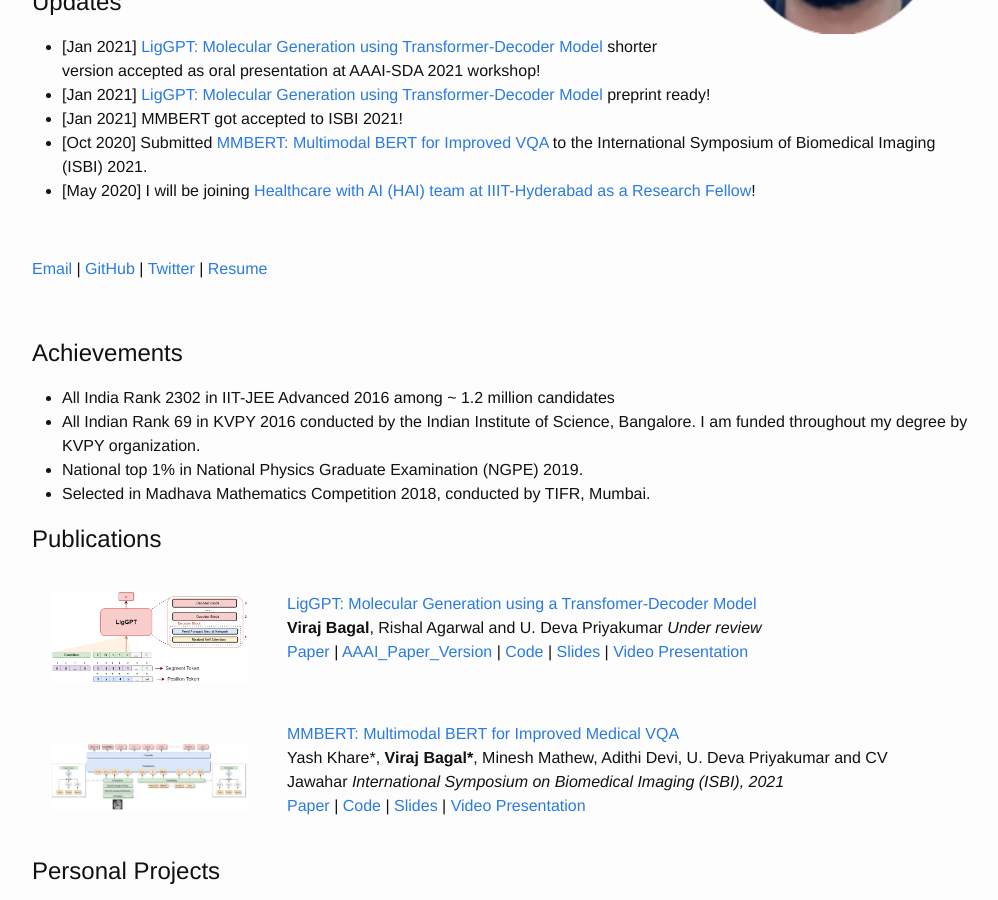
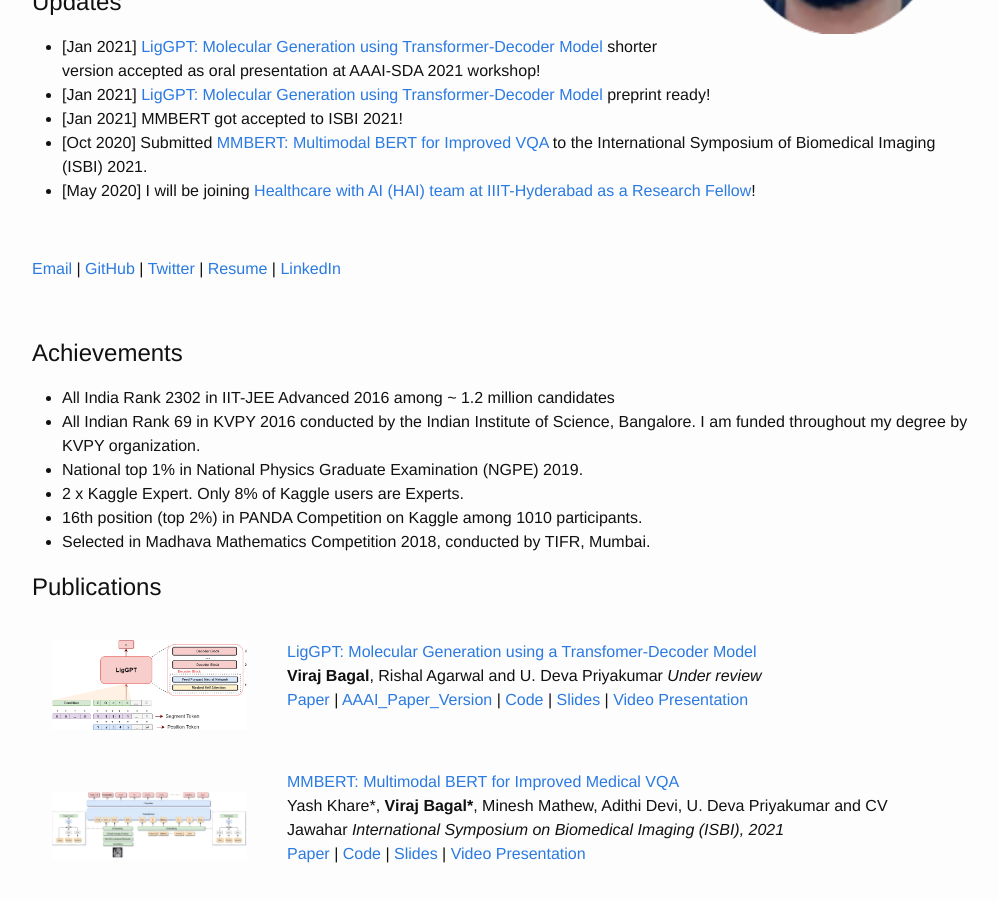
Before and after one commit to VirajBagal/VirajBagal.github.io, a Jekyll site: the page built from index.md, in a window 1280 px wide and 900 px high, scrolled down 403 px. Shown: the whole window, without its empty margins (138-1136 px from the left). Built offline with Jekyll 4.4.1, drawn with Linux system fonts in a browser that asks for light colours.

Commit message:
Update index.md

```diff
--- a/index.md
+++ b/index.md
@@ -34,7 +34,8 @@ the International Symposium of Biomedical Imaging (ISBI) 2021.
 
 
 <br />
-<p> <a href="mailto:virajbagal12@gmail.com"> Email </a> | <a href="http://github.com/VirajBagal/">GitHub</a> | <a href="http://twitter.com/viraj_bagal/">Twitter</a> | <a href="/data/resume.pdf">Resume</a> </p>
+<p> <a href="mailto:virajbagal12@gmail.com"> Email </a> | <a href="http://github.com/VirajBagal/">GitHub</a> | <a href="http://twitter.com/viraj_bagal/">Twitter</a> | <a href="/data/resume.pdf">Resume</a>  |
+<a href="https://www.linkedin.com/in/viraj-bagal-02035b194/">LinkedIn</a> </p>
 
 <br />
 
@@ -47,6 +48,8 @@ the International Symposium of Biomedical Imaging (ISBI) 2021.
 <li> All Indian Rank 69 in KVPY 2016 conducted by the Indian Institute of Science, Bangalore. I am
 funded throughout my degree by KVPY organization. </li>
 <li> National top 1% in National Physics Graduate Examination (NGPE) 2019. </li>
+<li> 2 x Kaggle Expert. Only 8% of Kaggle users are Experts. </li>
+<li> 16th position (top 2%) in PANDA Competition on Kaggle among 1010 participants. </li>
 <li> Selected in Madhava Mathematics Competition 2018, conducted by TIFR, Mumbai.
 </li>
 </ul>
```
